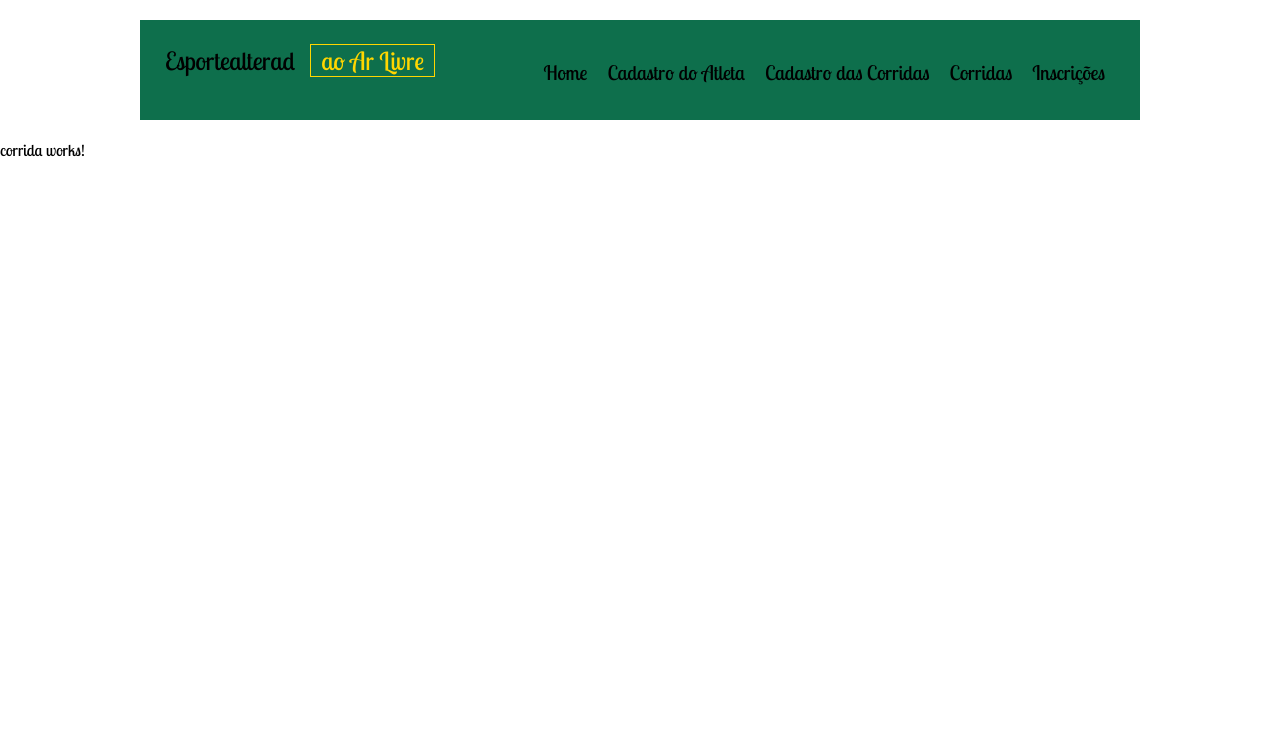
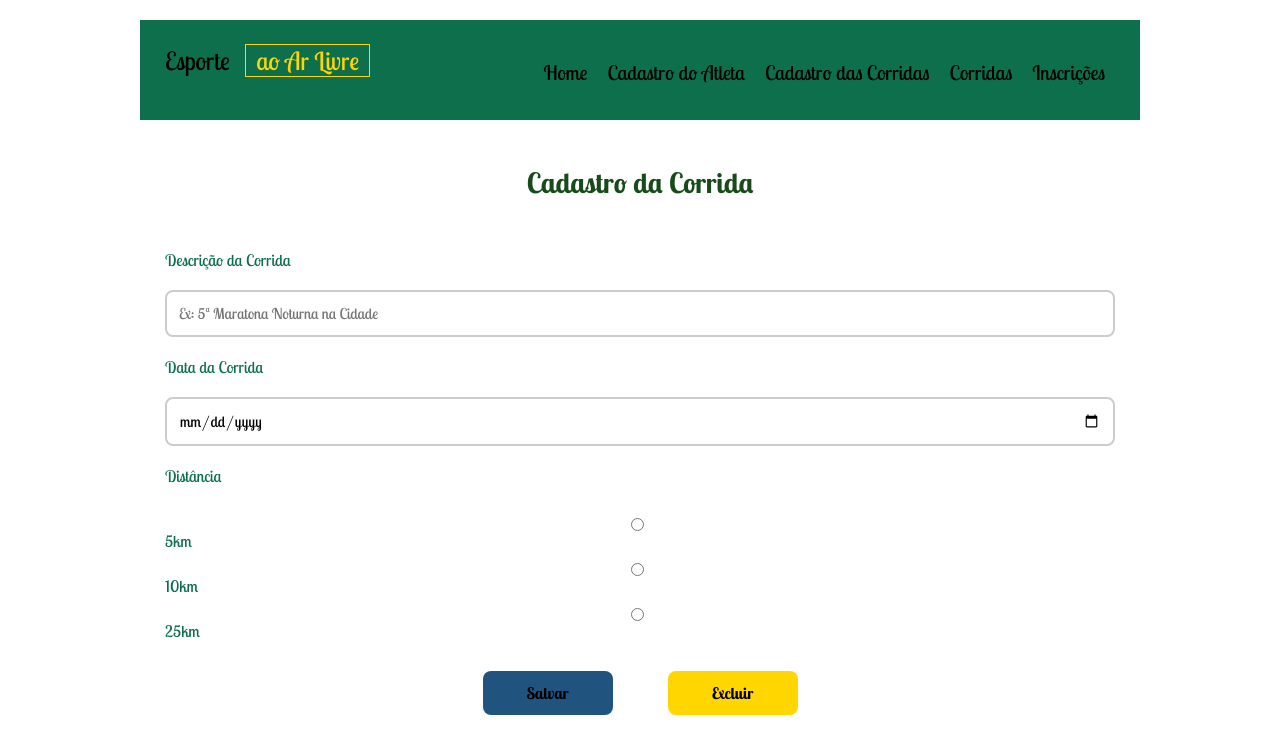
Before and after one commit to annalu-uu/esporte_arlivre_angular, an Angular app: page /corridaAtleta in a window 1280 px wide. Shown: the top 754 px of the page. Built offline with nearby package versions, Linux system fonts and the light colour scheme.

Commit message:
criado a cadastro atleta

```diff
--- a/src/app/component/atleta/atleta.component.css
+++ b/src/app/component/atleta/atleta.component.css
@@ -41,13 +41,23 @@ input[type=radio]{
 }
 
 #div-btns{
-    width: 100%;
-    height: 150px;
-    margin: 25px 0px;
     display: flex;
-    align-items: center;
     justify-content: center;
+    gap: 15px;
+    margin-top: 30px;
 }
+
+#btnAdd, #btnLimpar{
+    width: 130px;
+    padding: 12px;
+    border: none;
+    border-radius: 8px;
+    font-size: 16px;
+    font-weight: bold;
+    cursor: pointer;
+    transition: 0.2s;
+}
+
 
 button{
     width: 200px;
@@ -67,3 +77,8 @@ button{
     background-color: var(--botao02);
     margin-left: 20px;
 }
+
+#btnAdd:hover, #btnExcluir:hover{
+    transform: scale(1.05);
+    opacity: 0.9;
+}
--- a/src/app/component/atleta/atleta.component.html
+++ b/src/app/component/atleta/atleta.component.html
@@ -2,6 +2,7 @@
     <h2> Cadastro de Atleta </h2>
 
     <form id="form-atleta" (submit)="salvar()">
+
         <label for="nome"> Nome Completo </label>
         <input type="text" name="nome" [(ngModel)] = "nome" id="nome" class="input01"
         maxlength="60" required placeholder="Digite o nome completo">
--- a/src/app/component/corrida/corrida.component.css
+++ b/src/app/component/corrida/corrida.component.css
@@ -0,0 +1,79 @@
+#corrida{
+    width: 1000px;
+    min-height: 600px;
+    margin: 20px auto;
+    padding: 25px;
+    color: var(--cor-primaria);
+}
+
+#corrida h2{
+    text-align: center;
+    margin-bottom: 30px;
+    color: var(--cor01);
+    font-size: 28px;
+}
+
+#form-corrida{
+    width: 100%;
+    display: flex;
+    flex-direction: column;
+}
+
+
+#form-corrida label{
+    display: block;
+    padding: 20px 0px;
+}
+
+
+.input01, #dataCorrida{
+    width: 100%;
+    padding: 12px;
+    box-sizing: border-box;
+    border: 2px solid #cccccc;
+    border-radius: 8px;
+    font-size: 15px;
+}
+
+.input01:focus, #dataCorrida:focus{
+    border-color: #256641;
+}
+
+
+.radio01{
+    margin-top: 12px;
+    margin-right: 5px;
+}
+
+#div-btnss{
+    display: flex;
+    justify-content: center;
+    gap: 15px;
+    margin-top: 30px;
+}
+
+#btnSalvar, #btnExcluir{
+    width: 130px;
+    padding: 12px;
+    border: none;
+    border-radius: 8px;
+    font-size: 16px;
+    font-weight: bold;
+    cursor: pointer;
+    transition: 0.2s;
+}
+
+#btnSalvar{
+    background-color: var(--botao01);
+    margin-right: 20px;
+}
+
+#btnExcluir{
+    background-color: var(--botao02);
+    margin-left: 20px;
+}
+
+#btnSalvar:hover, #btnExcluir:hover{
+    transform: scale(1.05);
+    opacity: 0.9;
+}
--- a/src/app/component/corrida/corrida.component.html
+++ b/src/app/component/corrida/corrida.component.html
@@ -1 +1,27 @@
-<p>corrida works!</p>
+<section id="corrida">
+    <h2>Cadastro da Corrida</h2>
+
+    <form id="form-corrida" (submit)="salvar()">
+
+        <label for="descricao"> Descrição da Corrida </label>
+        <input type="text" name="descricao" [(ngModel)]="descricao" id="descricao"
+        class="input01" maxlength="60" required placeholder= "Ex: 5ª Maratona Noturna na Cidade">
+
+        <label for="dataCorrida"> Data da Corrida </label>
+        <input type="date" name="dataCorrida" [(ngModel)]="dataCorrida" id="dataCorrida">
+
+        <label> Distância </label>
+        <input type="radio" name="distancia" [(ngModel)]="distancia" id="distanciaF"
+        class="radio01" required value="5"> 5km
+        <input type="radio" name="distancia" [(ngModel)]="distancia" id="distanciaM"
+        class="radio01" required value="10"> 10km
+        <input type="radio" name="distancia" [(ngModel)]="distancia" id="distanciaN"
+        class="radio01" required value="25">25km
+
+        <div id="div-btnss">
+            <button type="submit" id="btnSalvar"> Salvar </button>
+            <button type="reset" id="btnExcluir"> Excluir </button>
+        </div>
+
+    </form>
+</section>
--- a/src/app/component/corrida/corrida.component.ts
+++ b/src/app/component/corrida/corrida.component.ts
@@ -1,7 +1,5 @@
-import { Component } from '@angular/core';
-
-import { FormsModule } from '@angular/forms';
-
+import { Component } from '@angular/core'
+import { FormsModule } from '@angular/forms'
 
 @Component({
   selector: 'app-corrida',
@@ -9,7 +7,19 @@ import { FormsModule } from '@angular/forms';
   imports: [FormsModule],
   templateUrl: './corrida.component.html',
   styleUrl: './corrida.component.css'
+
 })
+
 export class CorridaComponent {
 
+  descricao: string = '';
+  dataCorrida: string = '';
+  distancia: string = '';
+
+  salvar(): void {
+    console.log(this.descricao);
+    console.log(this.dataCorrida);
+    console.log(this.distancia);
+  }
+
 }
--- a/src/app/component/menu-component/menu-component.component.html
+++ b/src/app/component/menu-component/menu-component.component.html
@@ -1,7 +1,6 @@
 <header id="cabecalho">
     <div id="logo">
-        Esportealterad <span
-        id="titulo-logo">ao Ar Livre</span>
+        Esporte <span id="titulo-logo">ao Ar Livre</span>
     </div>
 
     <nav id="menu">
```
